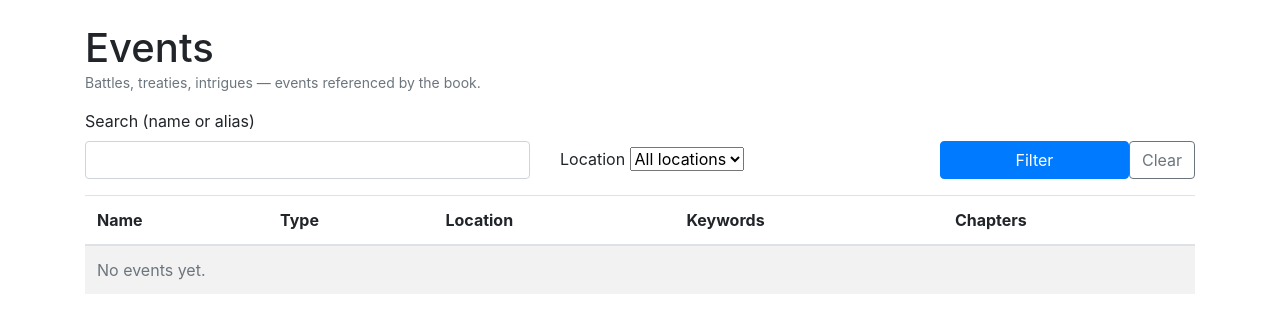
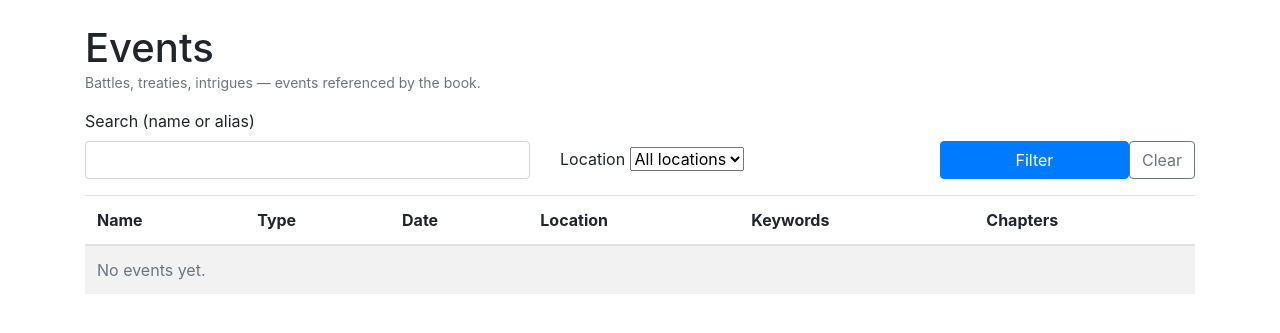
Before and after one commit to renton/rotk.net, a Python web app: template app/templates/events/events.html in a window 1280 px wide. Shown: the part 56-389 px from the top of the page. Run offline with Jinja, Linux system fonts and the light colour scheme; the template is opened without the code that fills it, so the values that code supplies are empty; some libraries are stand-ins or nearby versions.

Commit message:
Event: add free-form date field; show in events list + chapter sidebar

```diff
--- a/app/blueprints/main/forms.py
+++ b/app/blueprints/main/forms.py
@@ -215,6 +215,11 @@ class EditEventForm(FlaskForm):
         blank_text='— None —',
         blank_value="",
     )
+    date = StringField(
+        "Date (free-form)",
+        validators=[Length(0, 64)],
+        render_kw={"placeholder": "e.g. 208 AD, or Winter 208 AD - Spring 209 AD"},
+    )
     geo_point_override = StringField(
         "Geo-point override (free-form)",
         validators=[Length(0, 255)],
--- a/app/models/event.py
+++ b/app/models/event.py
@@ -47,6 +47,12 @@ class Event(AbstractObject):
     )
     event_type = db.relationship('EventType', back_populates='events')
 
+    # Free-form date string (mirrors Character.birth_date / .death_date).
+    # Accepts ranges, BC years, imprecise values — kept as text rather
+    # than a typed DATE so historical sources with month/season-level
+    # precision (or BC) don't have to be normalised.
+    date = db.Column(db.String(64), default="", nullable=False)
+
     # Free-form override for the map plot point — used when the linked
     # Location's coords are wrong or the event happened somewhere distinct
     # from the canonical Location. Format intentionally open ("lat,lng" or
--- a/app/templates/book/chapter.html
+++ b/app/templates/book/chapter.html
@@ -254,6 +254,9 @@
                              Role / Tag badges. #}
                           {{ macros.badge_widget(ev.event_type) }}
                         {% endif %}
+                        {% if ev.date %}
+                        <span class="text-muted small">· {{ ev.date }}</span>
+                        {% endif %}
                         {% if ev.location %}
                         <span class="text-muted small">· {{ ev.location.name }}</span>
                         {% endif %}
--- a/app/templates/events/events.html
+++ b/app/templates/events/events.html
@@ -45,6 +45,7 @@
         <tr>
             <th>Name</th>
             <th>Type</th>
+            <th>Date</th>
             <th>Location</th>
             <th class="d-none d-md-table-cell">Keywords</th>
             <th class="d-none d-md-table-cell">Chapters</th>
@@ -65,6 +66,7 @@
                 {% endif %}
             </td>
             <td>{% if event.event_type %}{{ macros.badge_widget(event.event_type) }}{% endif %}</td>
+            <td class="small">{{ event.date }}</td>
             <td>{{ event.location.name if event.location else '' }}</td>
             <td class="d-none d-md-table-cell small text-muted">{{ event.aliases }}</td>
             <td class="d-none d-md-table-cell small">
@@ -80,7 +82,7 @@
         </tr>
         {% else %}
         <tr>
-            <td colspan="6" class="text-muted">No events yet.</td>
+            <td colspan="7" class="text-muted">No events yet.</td>
         </tr>
         {% endfor %}
     </tbody>
```
Also changed, not shown: migrations/0011_event_date.sql (added).
